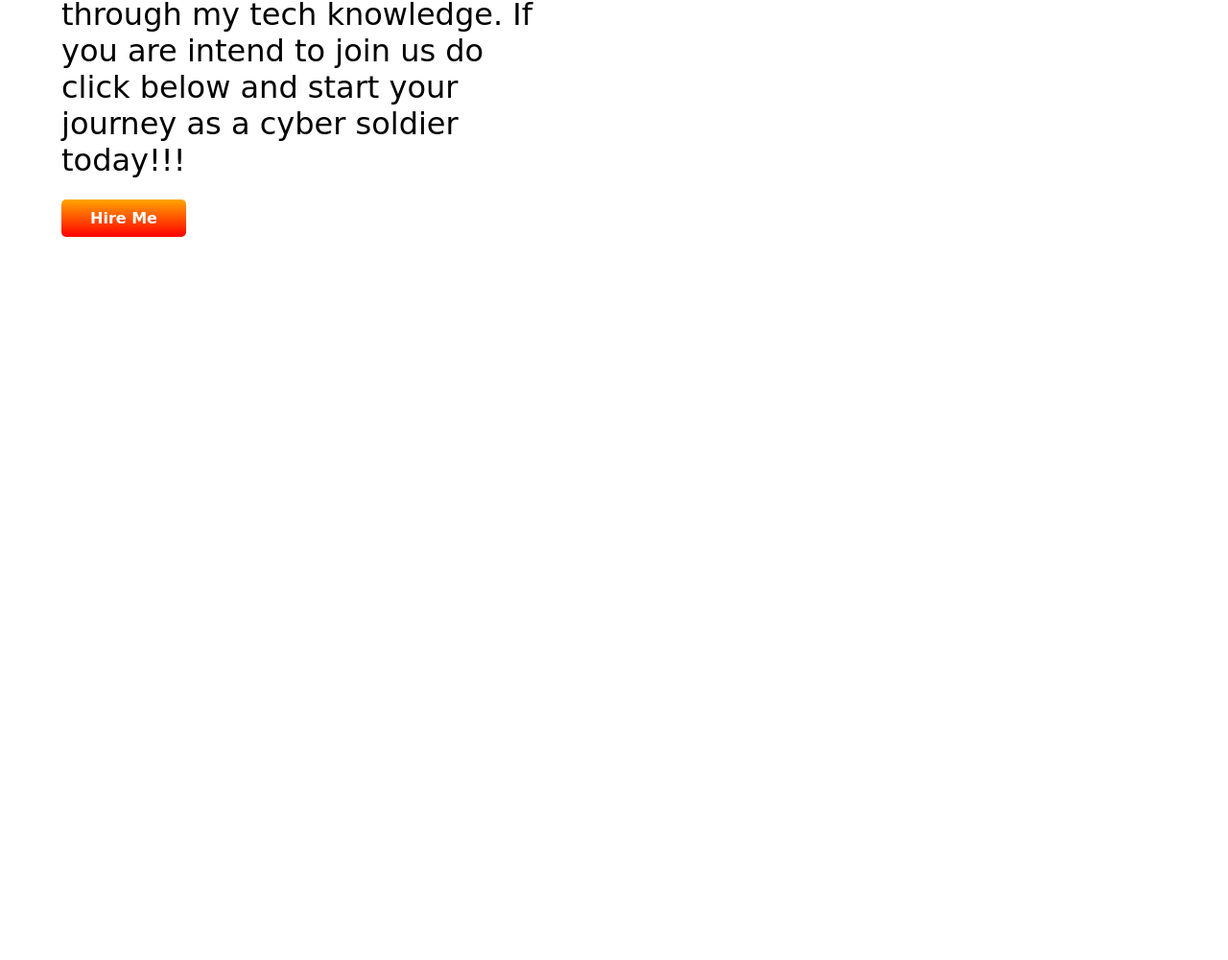
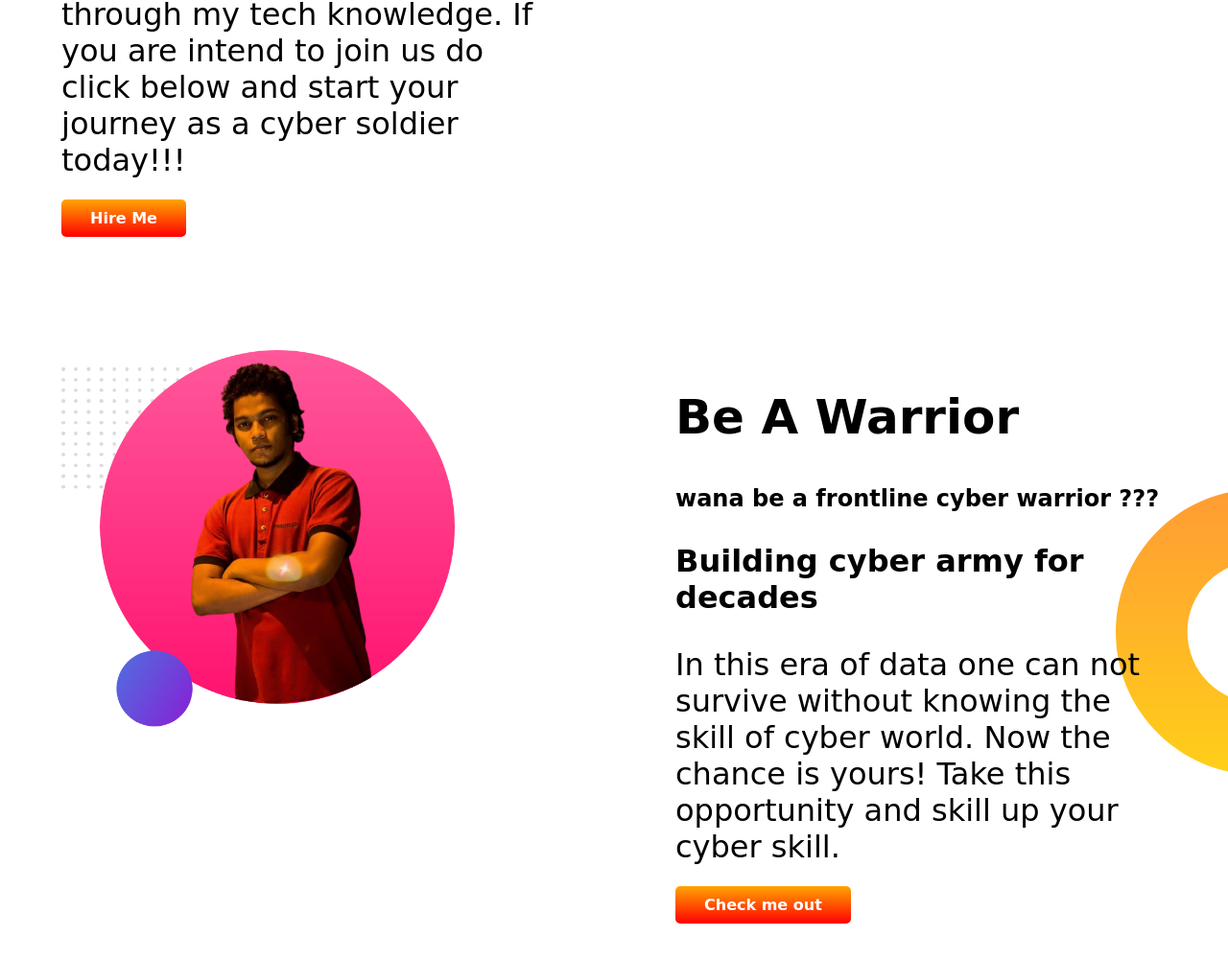
Before and after one commit to CyberTawsif/developer-portfolio, a plain HTML site: page index.html in a window 1280 px wide. Shown: the part 645-1646 px from the top of the page at 96% size. Before the commit the page ends 946 px from the top, so only its background shows below. Drawn offline with Linux system fonts and the light colour scheme; a web font is replaced by a local one.

Commit message:
dream-big section added

```diff
--- a/index.html
+++ b/index.html
@@ -28,6 +28,23 @@
             <img src="/images/tawsif-png.png" alt="">
         </div>
     </section>
+
+    <section class="dream-big">
+        <div class="half-width">
+            <img src="/images/my-image.png" alt="">
+        </div>
+
+        <div class="half-width">
+            <h1>Be A Warrior</h1>
+            <h2> wana be a frontline cyber warrior ???</h2>
+            <h3>Building cyber army for decades</h3>
+            <p>In this era of data one can not survive without knowing the skill of cyber world. Now the chance is
+                yours! Take this opportunity and skill up your cyber skill.</p>
+            <a class="link-button" target="_blank" href="https://www.facebook.com/tawsifjamilchowdhury">Check me out</a>
+
+        </div>
+
+    </section>
 </body>
 
 </html>
--- a/style.css
+++ b/style.css
@@ -33,3 +33,9 @@ font-weight: 900;
     background-image: url(/images/top-banner.png);
     background-repeat: no-repeat;
 }
+.dream-big
+{
+    background-image: url(/images/dream-bg.png);
+    background-repeat: no-repeat;
+    background-position: right;
+}
```
Also changed, not shown: images/my-image.png (added).
